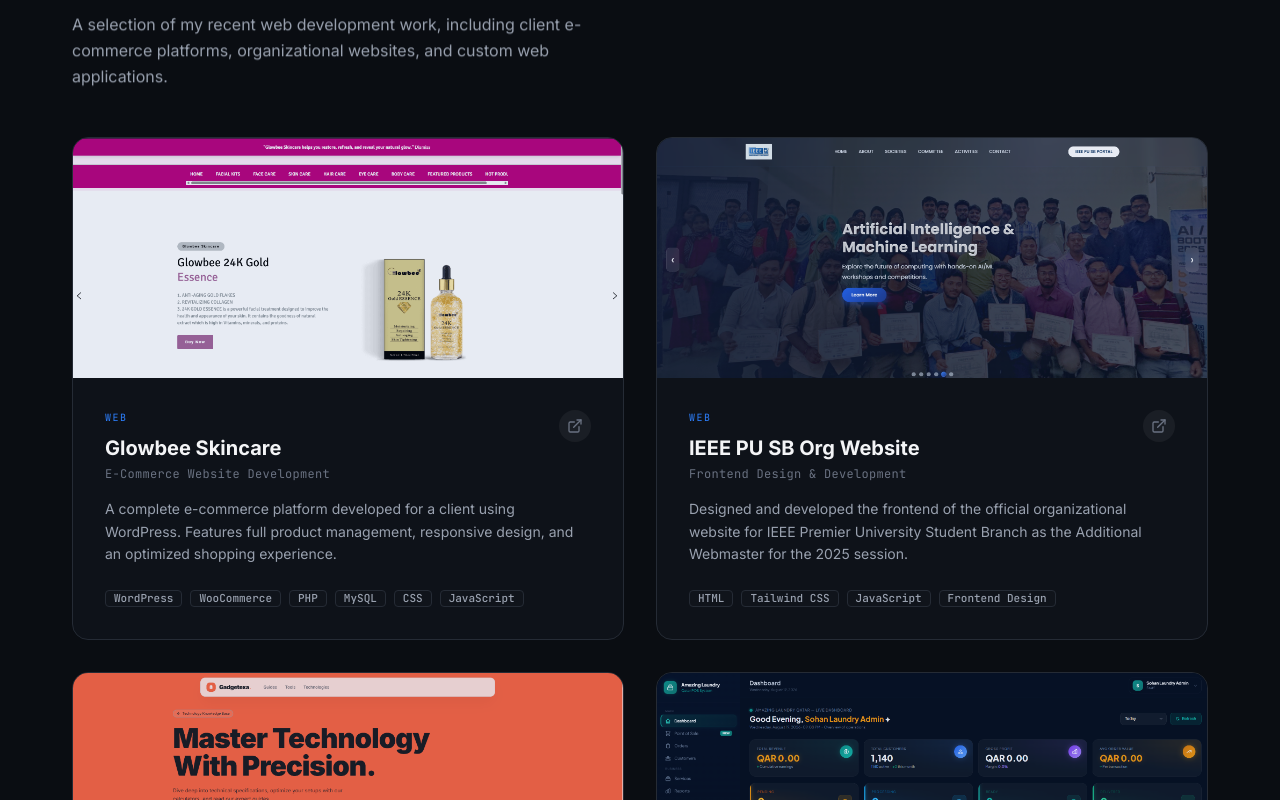
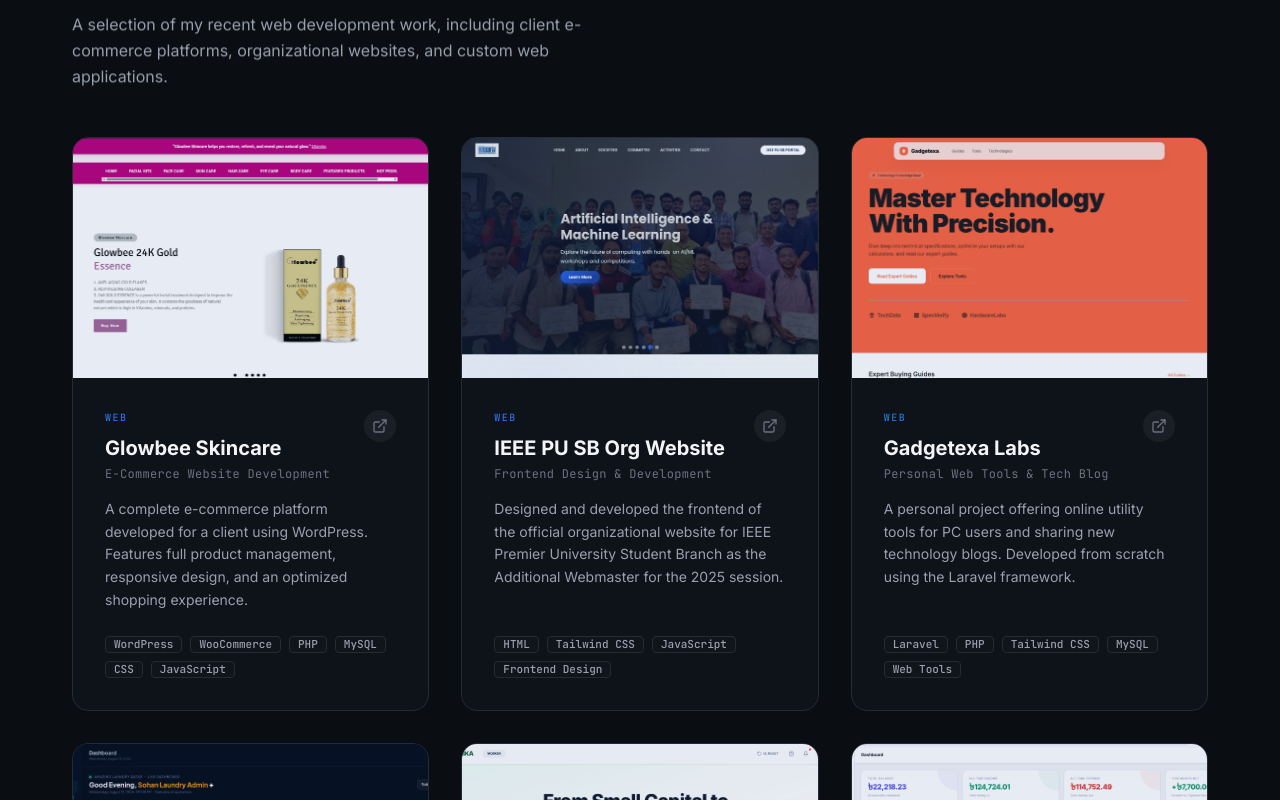
Before and after one commit to sisayeedcse/sayeed-ibne-saif, a Next.js app: page / in a window 1280 px wide. Shown: the part 3940-4740 px from the top of the page. Built offline with nearby package versions, Linux system fonts and the light colour scheme.

Commit message:
project grid changes

```diff
--- a/src/components/sections/ProjectsFilter.tsx
+++ b/src/components/sections/ProjectsFilter.tsx
@@ -90,7 +90,7 @@ function ProjectCard({ project }: { project: Project }) {
 
 export default function ProjectsFilter() {
   return (
-    <div className="grid grid-cols-1 md:grid-cols-2 gap-6 sm:gap-8">
+    <div className="grid grid-cols-1 md:grid-cols-2 lg:grid-cols-3 gap-6 sm:gap-8">
       {projects.map((project) => (
         <ProjectCard key={project.id} project={project} />
       ))}
```
